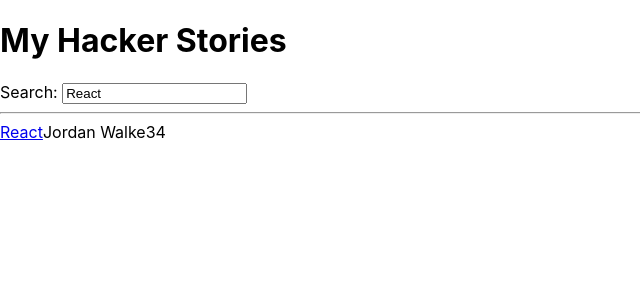
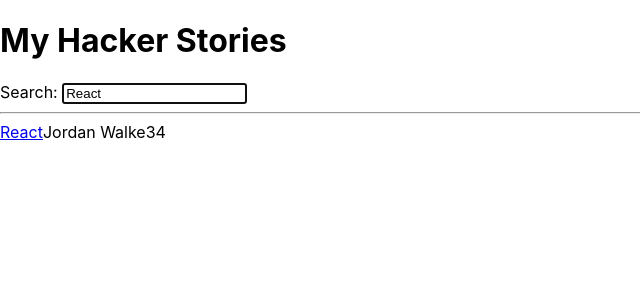
Before and after one commit to xwasp/hknews-react, a React (Create React App) app: page / in a window 1280 px wide. Shown: the top 300 px of the page, without its empty margins (0-640 px from the left). Built offline with nearby package versions, Linux system fonts and the light colour scheme.

Commit message:
added autofocus

```diff
--- a/src/App.js
+++ b/src/App.js
@@ -52,6 +52,7 @@ const App = () => {
        id = "search"
        value={searchTerm}
        type='text'
+	   isFocused
        onInputChange={handleSearch} >
        Search:
        </InputWithLabel>
@@ -79,12 +80,12 @@ const Item = ({ item }) => {
   );
 }
 
-const InputWithLabel = ({ id, value, type, onInputChange, children}) => {
+const InputWithLabel = ({ id, value, type, isFocused, onInputChange, children}) => {
 
   return (
     <>
       <label htmlFor={id} type={type}>{children} </label>
-      <input id={id} type="text" onChange={onInputChange} value={value} />
+      <input id={id} type="text" onChange={onInputChange} value={value} autoFocus={isFocused} />
     </>
   );
 }
```
